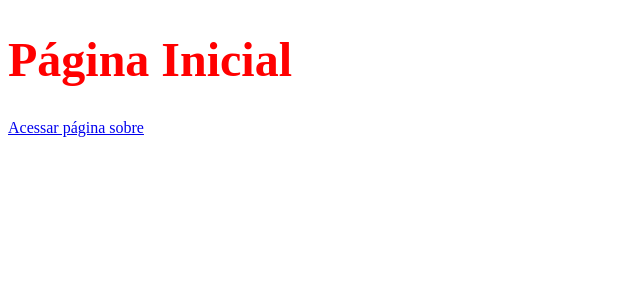
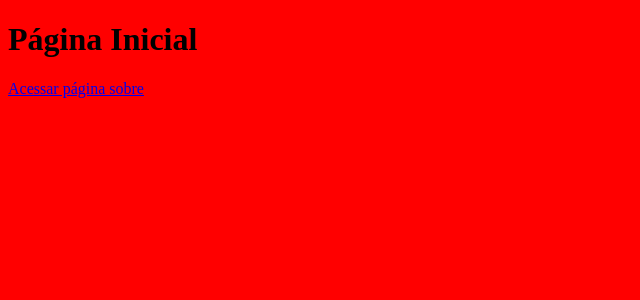
Before and after one commit to mayke4722/projetinho, a Next.js app: page / in a window 1280 px wide. Shown: the top 300 px of the page, without its empty margins (0-640 px from the left). Built offline with nearby package versions, Linux system fonts and the light colour scheme.

Commit message:
primeira pagina

```diff
--- a/pages/index.js
+++ b/pages/index.js
@@ -3,16 +3,16 @@ import Head from 'next/head';
 function home () {
     return <div>
         <head><title>Página Inicial</title></head>
-        <style jsx>{`
-  h1 {
-    font-size: 3rem;
-    color: #FF0000;
-  }
-`}</style><h1>Página Inicial</h1>
-
+        <h1>Página Inicial</h1>
         <Link href="/sobre">
         <a>Acessar página sobre</a>
         </Link>
+        <style jsx global>{`
+  body {
+    background: #FF0000};
+  }
+`}</style>
     </div>
+
 }
 export default home
```
